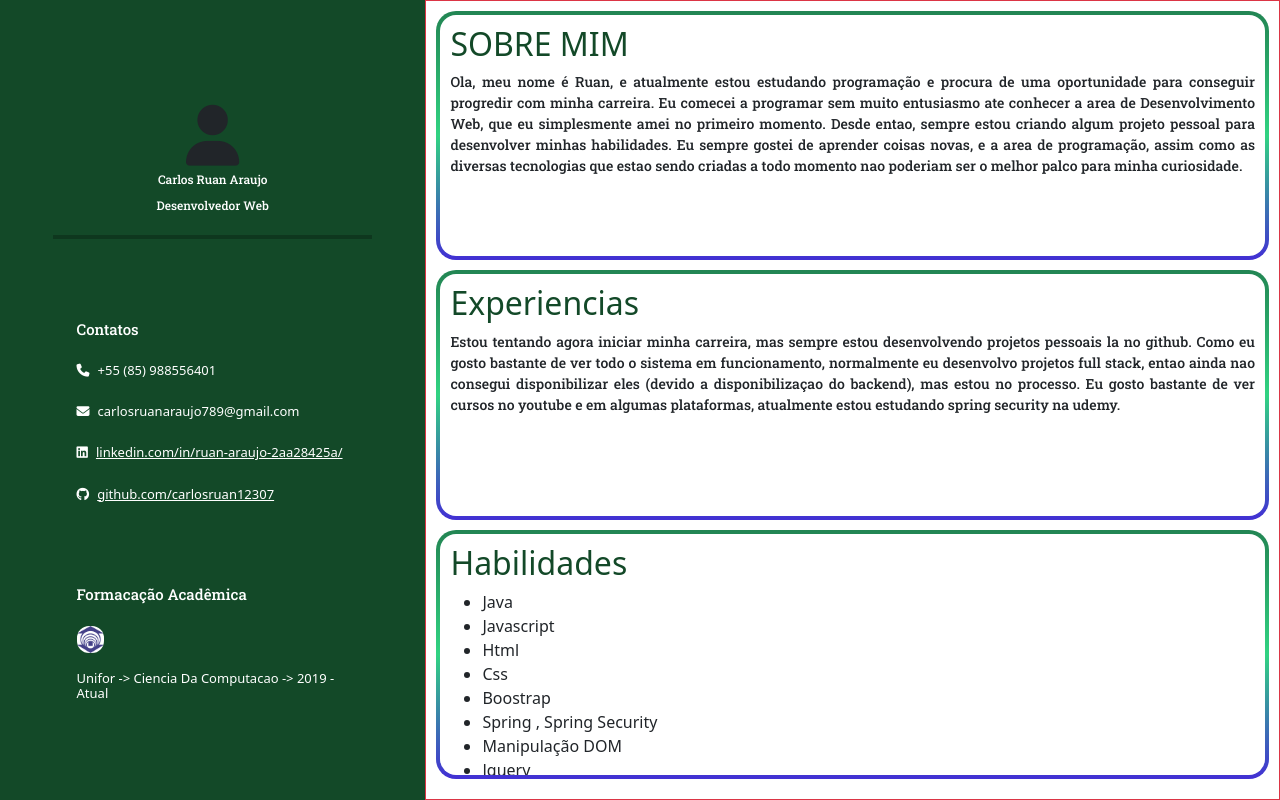
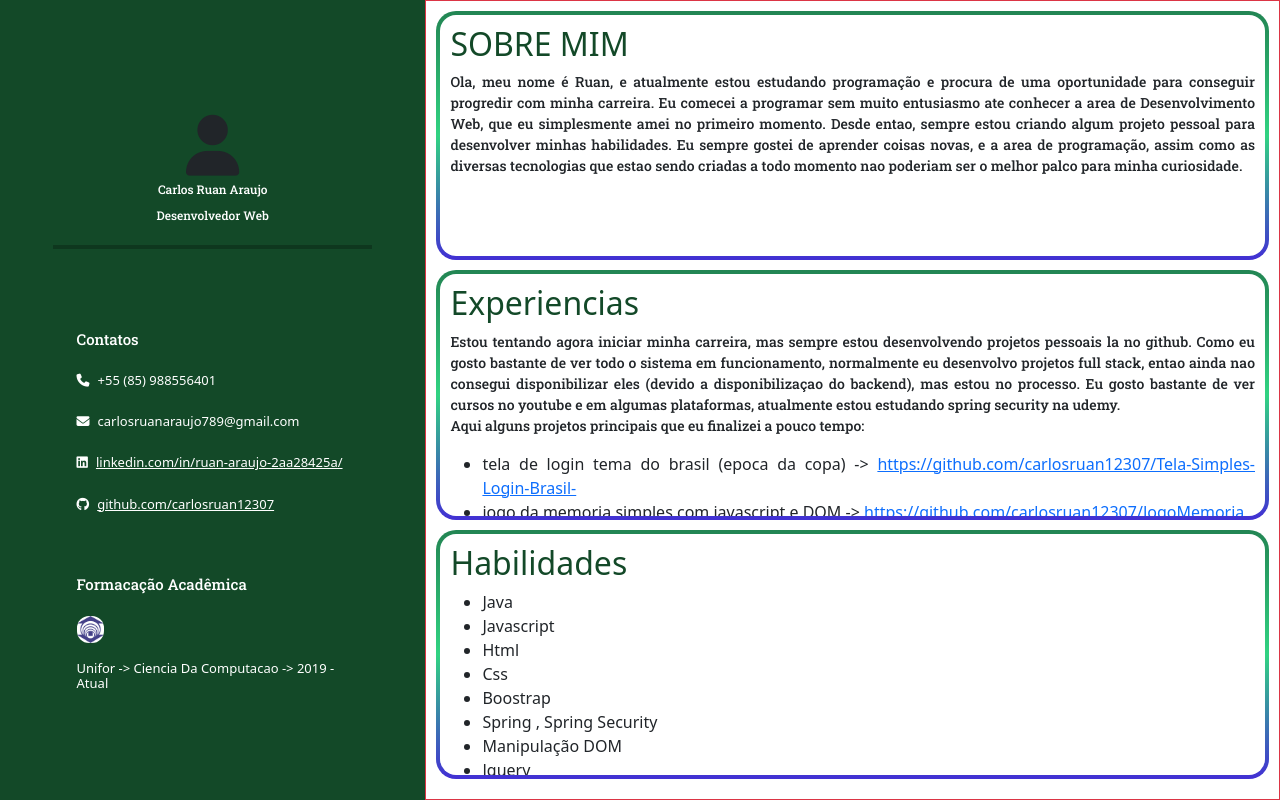
Before and after one commit to carlosruan12307/Curriculo, a React (Create React App) app in the folder curriculo/: page / in a window 1280 px wide. Built offline with nearby package versions, Linux system fonts and the light colour scheme.

Commit message:
finalizado - por enquanto... buu!

```diff
--- a/curriculo/src/App.css
+++ b/curriculo/src/App.css
@@ -15,7 +15,6 @@
   margin: 15px auto;
   width: 100%;
   overflow-wrap: break-word;
-
 
   word-wrap: break-word;
   word-break: break-word;
@@ -62,7 +61,6 @@ hr {
 }
 
 .main {
-
   height: 100%;
   width: 100%;
 }
@@ -75,20 +73,11 @@ hr {
   width: 100%;
   overflow: auto;
 
-
   overflow-wrap: break-word;
   word-wrap: break-word;
   word-break: break-word;
-
 }
-.esquerda{
-
-
-
-
-
-
-
+.esquerda {
 }
 .conteiner-flex-logo {
   margin: 0px 18%;
@@ -98,9 +87,6 @@ hr {
   flex-direction: column;
   width: 100%;
   overflow: auto;
-  margin-top: 20px;
-
-
 }
 
 .contato {
@@ -121,7 +107,7 @@ hr {
 .habilidades-text {
   color: rgb(19, 73, 40);
 }
-.lista-habilidades{
+.lista-habilidades {
   overflow: auto;
 }
 .habilidades,
@@ -129,9 +115,9 @@ hr {
 .sobre-min {
   border: 4px solid transparent;
   background: linear-gradient(rgb(255, 255, 255), white) padding-box,
-  linear-gradient(rgb(34, 133, 83), rgb(49, 211, 130), rgb(66, 47, 212)) border-box ;
+    linear-gradient(rgb(34, 133, 83), rgb(49, 211, 130), rgb(66, 47, 212))
+      border-box;
   border-radius: 20px;
-
 
   margin-bottom: 10px;
   margin-right: 2 0px;
@@ -149,7 +135,7 @@ p {
   padding: 0px;
 }
 
-@media screen and (max-width: 1300px)  {
+@media screen and (max-width: 1300px) {
   h1 {
     font-size: 15px;
     margin-top: 50px;
@@ -178,9 +164,8 @@ p {
   }
 }
 
-@media screen and (max-height: 700px) {
-
-
-
-
+@media screen and (max-width: 505px) {
+  .contato {
+    font-size: 10px;
+  }
 }
--- a/curriculo/src/App.js
+++ b/curriculo/src/App.js
@@ -65,8 +65,51 @@ function App() {
             projetos full stack, entao ainda nao consegui disponibilizar eles
             (devido a disponibilizaçao do backend), mas estou no processo. Eu
             gosto bastante de ver cursos no youtube e em algumas plataformas,
-            atualmente estou estudando spring security na udemy.{" "}
+            atualmente estou estudando spring security na udemy.
           </p>
+          <p>
+            {" "}
+            Aqui alguns projetos principais que eu finalizei a pouco tempo:
+          </p>
+          <ul className="mt-3">
+            <li>
+              tela de login tema do brasil (epoca da copa) -&gt;{" "}
+              <a href="https://github.com/carlosruan12307/Tela-Simples-Login-Brasil-">
+                https://github.com/carlosruan12307/Tela-Simples-Login-Brasil-
+              </a>
+            </li>
+            <li>
+              jogo da memoria simples com javascript e DOM -&gt;{" "}
+              <a href="https://github.com/carlosruan12307/JogoMemoria">
+                https://github.com/carlosruan12307/JogoMemoria
+              </a>
+            </li>
+            <li>
+              configuraçao do basic authentication com spring -&gt;{" "}
+              <a href="https://github.com/carlosruan12307/Spring-Security-Finalizado">
+                https://github.com/carlosruan12307/Spring-Security-Finalizado
+              </a>{" "}
+            </li>
+            <li>
+              authorization server do fluxo authorization code do protocolo
+              Oauth2(spring) -&gt;{" "}
+              <a href="https://github.com/carlosruan12307/Oauth2-1.0-ServerInDatabase">
+                https://github.com/carlosruan12307/Oauth2-1.0-ServerInDatabase
+              </a>
+            </li>
+            <li>
+              projeto criado da minha imaginaçao (site de noticias) -&gt;{" "}
+              <a href="https://github.com/carlosruan12307/ProjetoDoZero">
+                https://github.com/carlosruan12307/ProjetoDoZero
+              </a>
+            </li>
+            <li>
+              simulando netflix -&gt;{" "}
+              <a href="https://github.com/carlosruan12307/banzaiflix">
+                https://github.com/carlosruan12307/banzaiflix
+              </a>
+            </li>
+          </ul>
         </section>
         <section className="habilidades">
           <h2 className="habilidades-text">Habilidades</h2>
@@ -82,7 +125,7 @@ function App() {
             <li>Git/Github</li>
             <li>Sql</li>
             <li>MySql</li>
-            </ul>
+          </ul>
         </section>
       </div>
     </div>
```
Also changed, not shown: curriculo/package.json (+8 -1 lines), 1 other file (tests, documents, lock files or other folders).
